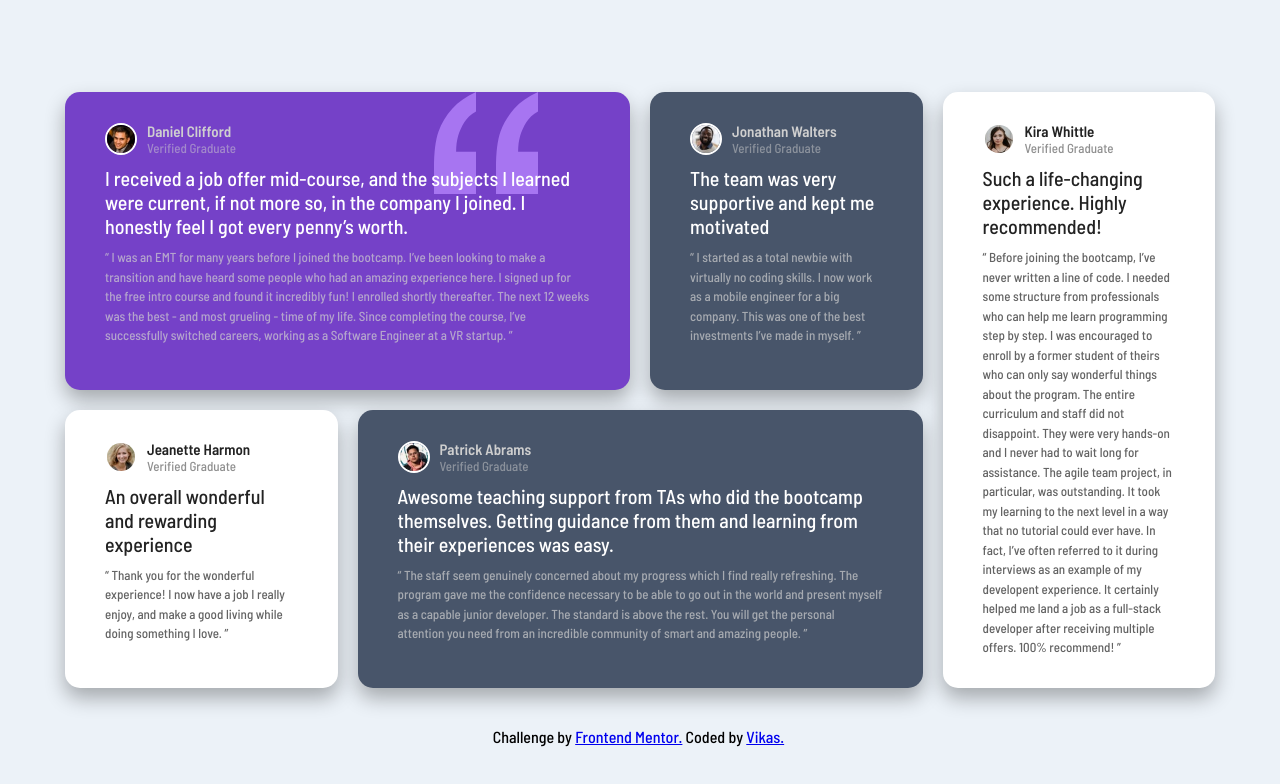
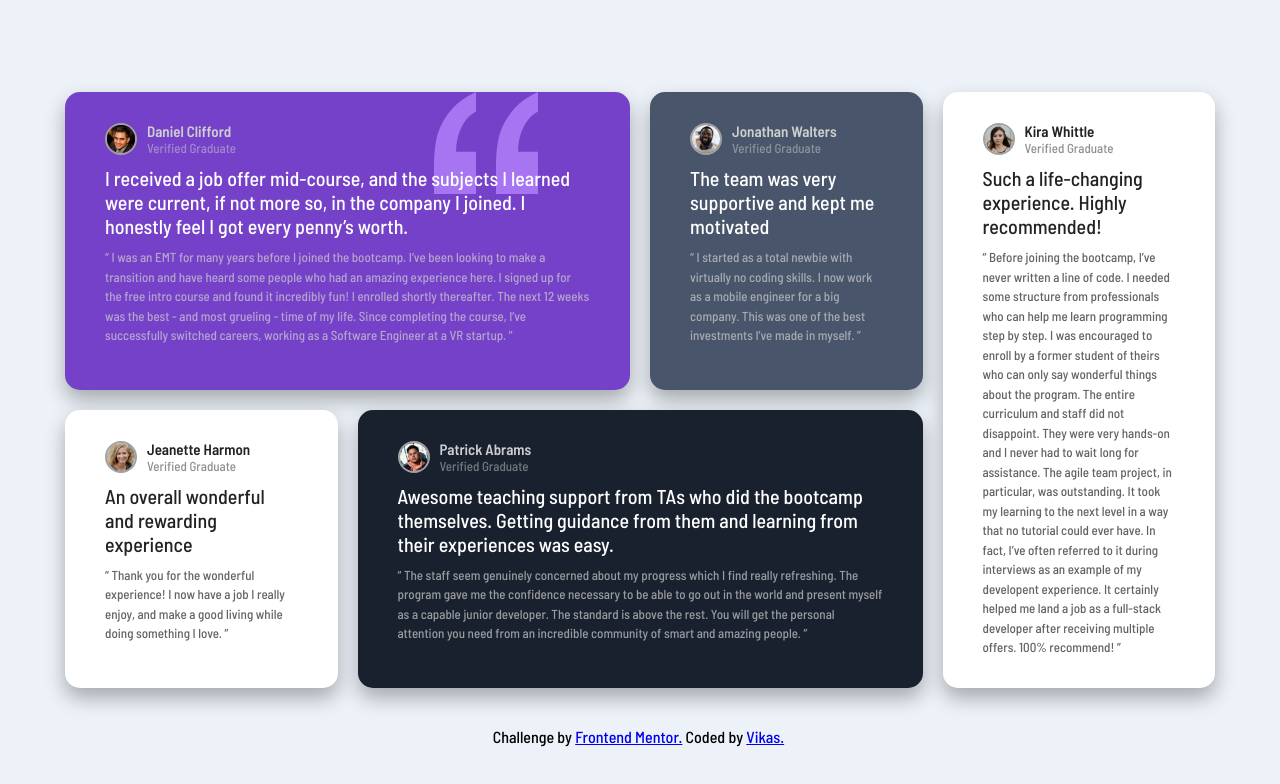
Before and after one commit to developedbyvk/Testimonials-grid-section, a plain HTML site: page index.html in a window 1280 px wide. Drawn offline with Linux system fonts and the light colour scheme.

Commit message:
Change border color

```diff
--- a/index.html
+++ b/index.html
@@ -14,7 +14,7 @@
   <main>
     <article class="card card-1">
       <div class="card__head">
-        <img src="./images/image-daniel.jpg" alt="">
+        <img src="./images/image-daniel.jpg" alt="" class="img-blue">
         <div class="card__user">
           <div class="name">Daniel Clifford</div>
           <p class="title">Verified Graduate</p>
@@ -67,7 +67,7 @@
     </article>
     <article class="card card-4">
       <div class="card__head">
-        <img src="./images/image-patrick.jpg" alt="">
+        <img src="./images/image-patrick.jpg" alt="" class="img-1">
         <div class="card__user">
           <div class="name">Patrick Abrams</div>
           <p class="title">Verified Graduate</p>
--- a/style.css
+++ b/style.css
@@ -39,8 +39,9 @@ main{
   height: 32px;
   border-radius: 50%;
   margin-right: 10px;
-  border: 2px solid #fff;
+  border: 2px solid hsl(210, 1%, 63%);
 }
+
 .name{
   font-weight: 600;
   font-size: 15px;
@@ -90,6 +91,9 @@ main{
 .card-5 .card__detail{
   color: #222;
 }
+.card-4{
+ background-color: hsl(219, 29%, 14%);
+}
 .footer{
   position: relative;
 }
```
